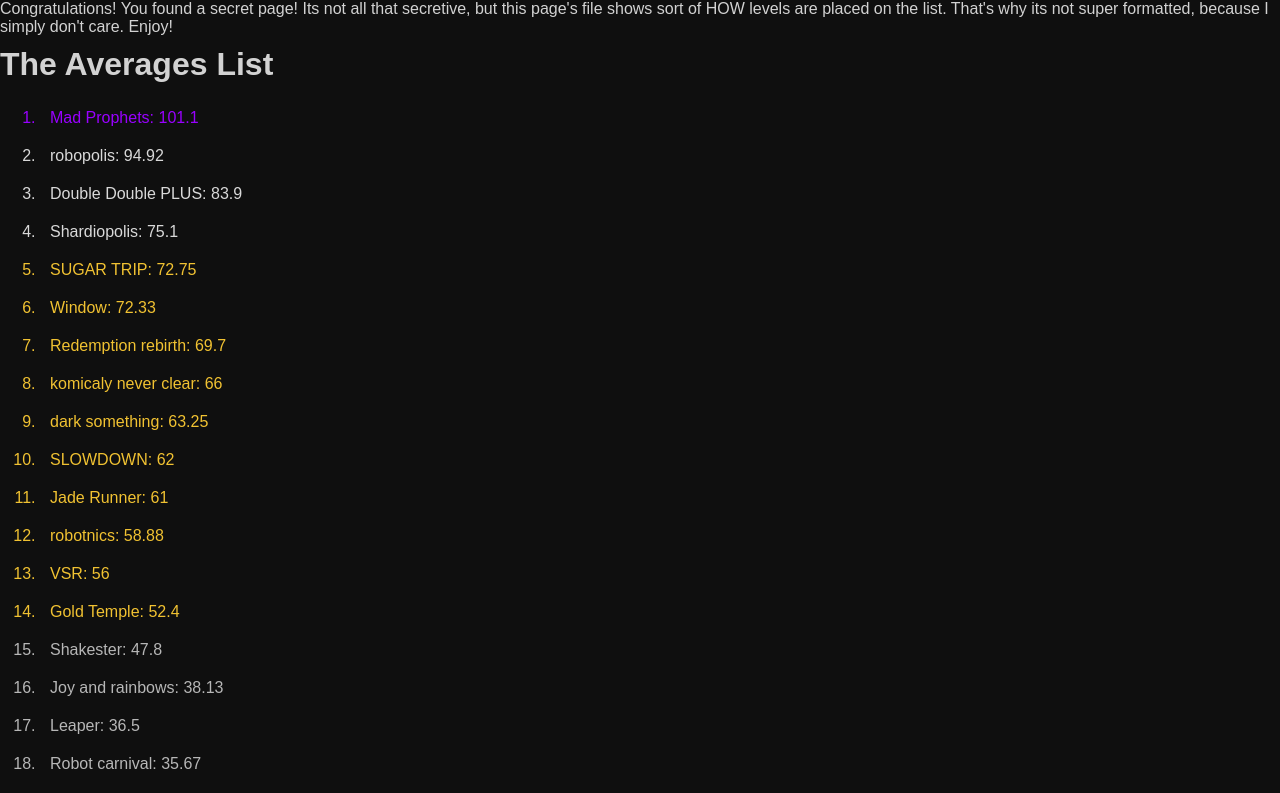
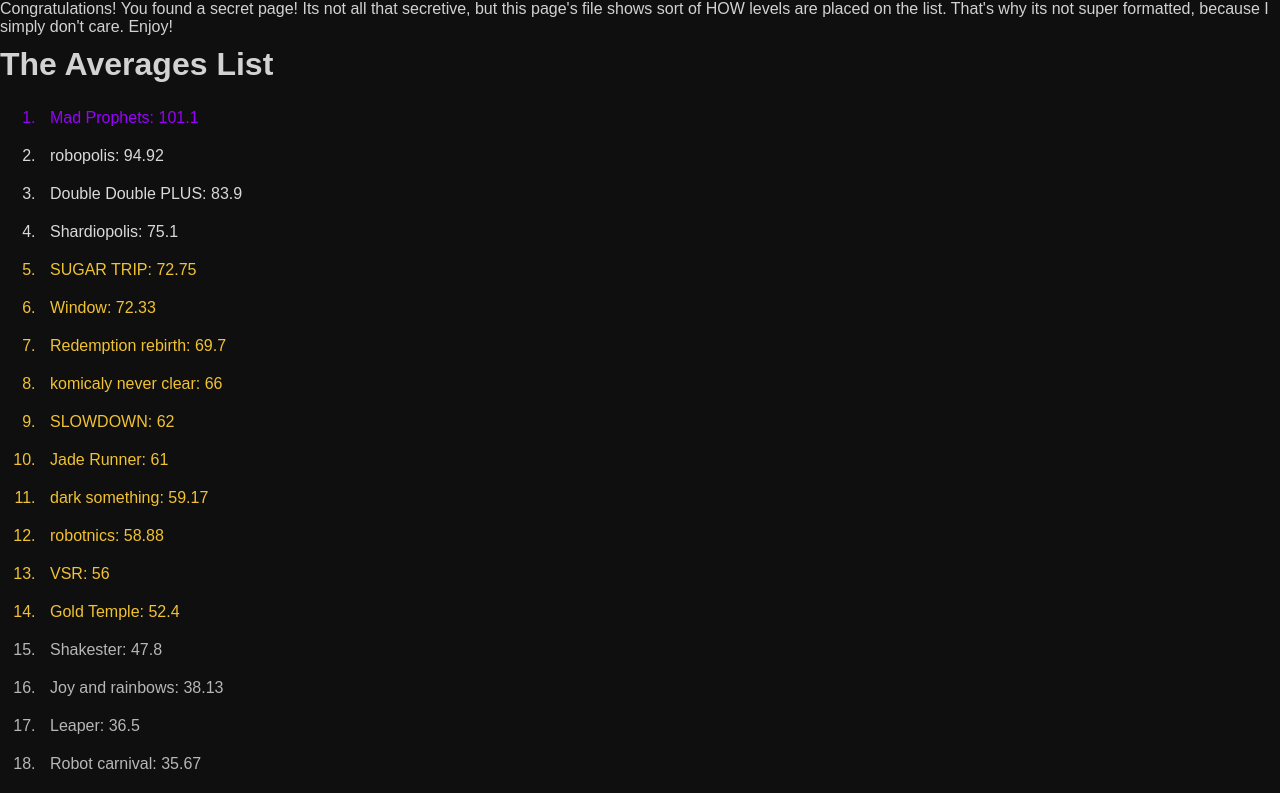
Before and after one commit to robotchallengelist/robotchallengelist.github.io, a plain HTML site: page averages.html in a window 1280 px wide. Shown: the top 793 px of the page. Drawn offline with Linux system fonts and the light colour scheme.

Commit message:
Update averages.html

```diff
--- a/averages.html
+++ b/averages.html
@@ -364,9 +364,11 @@
         new Level("dark something", {
             "ariopc": 62.5,
             "EndGamer7896": 64,
+            "Komically": 51,
         }, {
             "probro675": 3,
             "EndGamer7896": 5,
+            "Komically": 6,
         }),
 
         new Level("komicaly never clear", {
```
